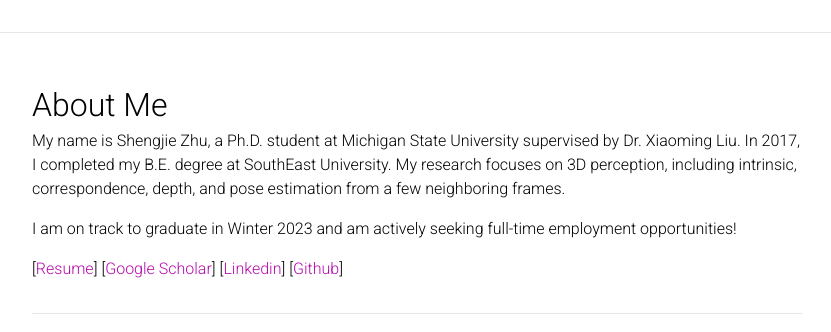
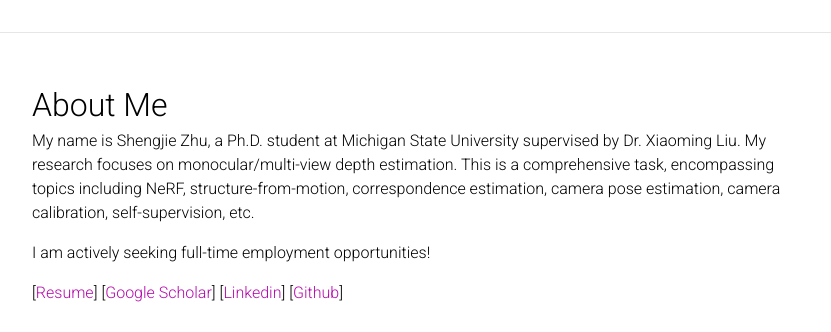
Before and after one commit to ShngJZ/ShngJZ.github.io, a Jekyll site: the page built from _pages/about.md, in a window 1280 px wide, cut to the strip 0-332 px from the top of the page. Shown: the whole strip, without its empty margins (223-1054 px from the left). Built offline with Jekyll 4.4.1, drawn with Linux system fonts in a browser that asks for light colours; comment, search, counter and statistics services are not loaded; a style sheet for code colours, icons or effects is not loaded.

Commit message:
update about me

```diff
--- a/_pages/about.md
+++ b/_pages/about.md
@@ -7,10 +7,11 @@ nav: false
 nav_order: 0
 ---
 <font size="6.5"> About Me </font>
-My name is Shengjie Zhu, a Ph.D. student at Michigan State University supervised by Dr. Xiaoming Liu. In 2017, I completed my B.E. degree at SouthEast University.
-My research focuses on 3D perception, including intrinsic, correspondence, depth, and pose estimation from a few neighboring frames.
+My name is Shengjie Zhu, a Ph.D. student at Michigan State University supervised by Dr. Xiaoming Liu.
+My research focuses on monocular/multi-view depth estimation. This is a comprehensive task, encompassing topics including
+NeRF, structure-from-motion, correspondence estimation, camera pose estimation, camera calibration, self-supervision, etc.
 
-I am on track to graduate in Winter 2023 and am actively seeking full-time employment opportunities!
+I am actively seeking full-time employment opportunities!
 
 [[Resume](https://drive.google.com/file/d/1LjS_QNgXtsIpSiFYRNOSYRatWLU34qOs/view?usp=drive_link)] [[Google Scholar](https://scholar.google.com/citations?user=4hHEXZkAAAAJ&hl=en)] [[Linkedin](https://www.linkedin.com/in/shengjie-zhu-b71945159/)] [[Github](https://github.com/ShngJZ)]
 
```
